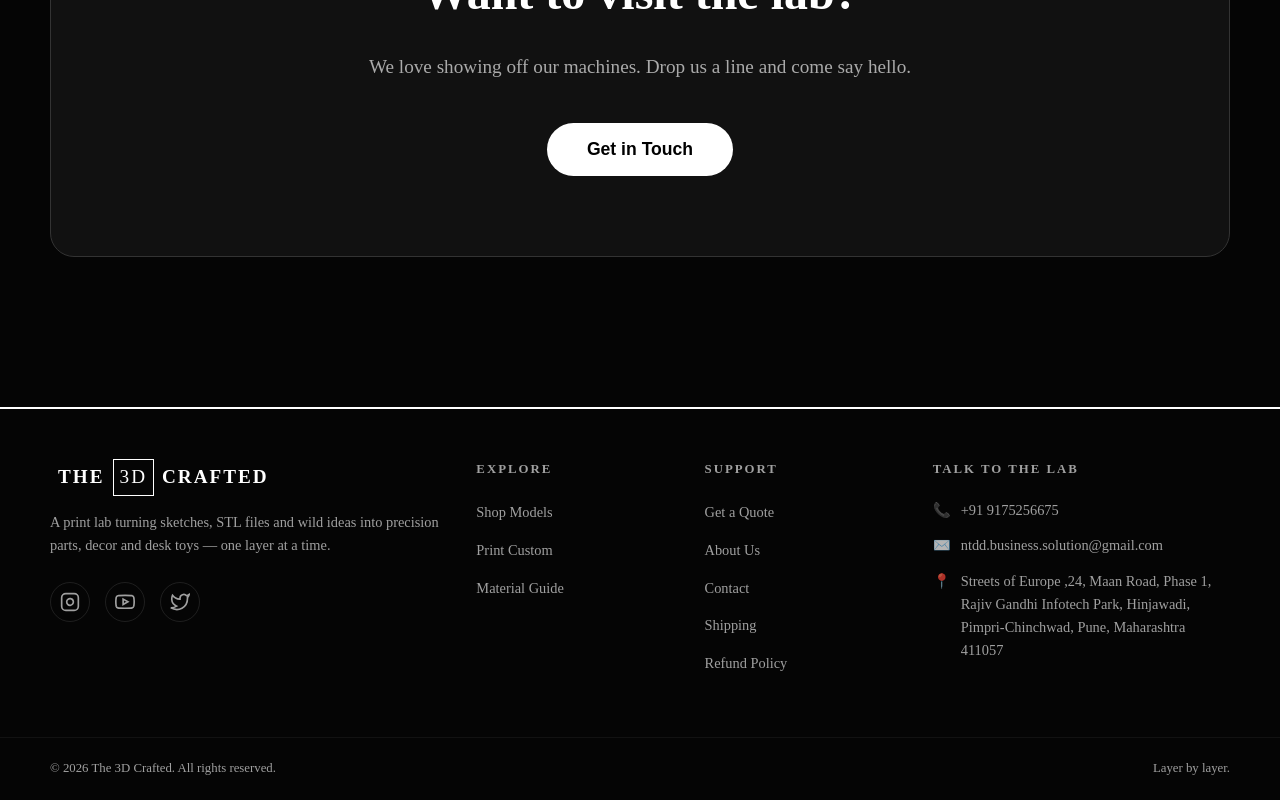
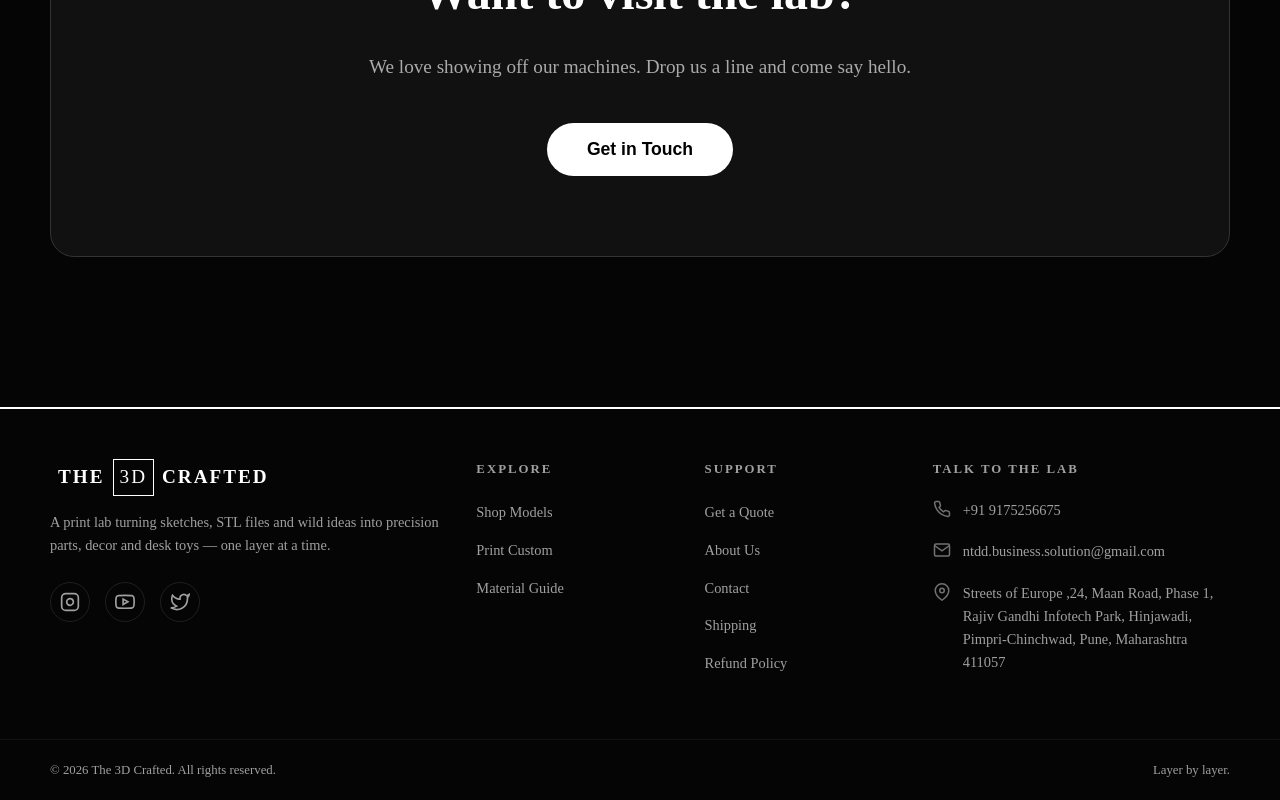
Before and after one commit to nikhilbhaturkar-ai/ntdd, a Next.js app: page /about in a window 1280 px wide. Shown: the part 2228-3028 px from the top of the page. Built offline with nearby package versions, Linux system fonts and the light colour scheme.

Commit message:
Enhance footer contact links with SVGs, clickable URLs, and hover effects

```diff
--- a/src/app/components/Footer.js
+++ b/src/app/components/Footer.js
@@ -46,10 +46,31 @@ export default function Footer() {
 
         <div className="footer-column contact-column">
           <h3>TALK TO THE LAB</h3>
-          <ul>
-            <li><span className="icon">📞</span> +91 9175256675</li>
-            <li><span className="icon">✉️</span> ntdd.business.solution@gmail.com</li>
-            <li><span className="icon">📍</span> Streets of Europe ,24, Maan Road, Phase 1, Rajiv Gandhi Infotech Park, Hinjawadi, Pimpri-Chinchwad, Pune, Maharashtra 411057</li>
+          <ul className="contact-links">
+            <li>
+              <a href="tel:+919175256675">
+                <span className="icon">
+                  <svg viewBox="0 0 24 24" width="18" height="18" stroke="currentColor" strokeWidth="2" fill="none"><path d="M22 16.92v3a2 2 0 0 1-2.18 2 19.79 19.79 0 0 1-8.63-3.07 19.5 19.5 0 0 1-6-6 19.79 19.79 0 0 1-3.07-8.67A2 2 0 0 1 4.11 2h3a2 2 0 0 1 2 1.72 12.84 12.84 0 0 0 .7 2.81 2 2 0 0 1-.45 2.11L8.09 9.91a16 16 0 0 0 6 6l1.27-1.27a2 2 0 0 1 2.11-.45 12.84 12.84 0 0 0 2.81.7A2 2 0 0 1 22 16.92z"></path></svg>
+                </span>
+                +91 9175256675
+              </a>
+            </li>
+            <li>
+              <a href="mailto:ntdd.business.solution@gmail.com">
+                <span className="icon">
+                  <svg viewBox="0 0 24 24" width="18" height="18" stroke="currentColor" strokeWidth="2" fill="none"><path d="M4 4h16c1.1 0 2 .9 2 2v12c0 1.1-.9 2-2 2H4c-1.1 0-2-.9-2-2V6c0-1.1.9-2 2-2z"></path><polyline points="22,6 12,13 2,6"></polyline></svg>
+                </span>
+                ntdd.business.solution@gmail.com
+              </a>
+            </li>
+            <li>
+              <a href="https://www.google.com/maps/search/?api=1&query=Streets+of+Europe+,24,+Maan+Road,+Phase+1,+Rajiv+Gandhi+Infotech+Park,+Hinjawadi,+Pimpri-Chinchwad,+Pune,+Maharashtra+411057" target="_blank" rel="noopener noreferrer">
+                <span className="icon">
+                  <svg viewBox="0 0 24 24" width="18" height="18" stroke="currentColor" strokeWidth="2" fill="none"><path d="M21 10c0 7-9 13-9 13s-9-6-9-13a9 9 0 0 1 18 0z"></path><circle cx="12" cy="10" r="3"></circle></svg>
+                </span>
+                Streets of Europe ,24, Maan Road, Phase 1, Rajiv Gandhi Infotech Park, Hinjawadi, Pimpri-Chinchwad, Pune, Maharashtra 411057
+              </a>
+            </li>
           </ul>
         </div>
       </div>
--- a/src/app/globals.css
+++ b/src/app/globals.css
@@ -673,12 +673,33 @@ body {
 }
 
 .contact-column ul li {
-    color: var(--text-secondary);
     font-size: 0.9rem;
-    display: flex;
-    gap: 10px;
-}
-
+    margin-bottom: 15px;
+}
+
+.contact-links li a {
+    color: var(--text-secondary);
+    text-decoration: none;
+    display: flex;
+    gap: 12px;
+    align-items: flex-start;
+    transition: color 0.3s ease;
+}
+
+.contact-links li a:hover {
+    color: var(--text-primary);
+}
+
+.contact-links .icon {
+    flex-shrink: 0;
+    margin-top: 1px;
+    color: var(--text-secondary);
+    transition: color 0.3s ease;
+}
+
+.contact-links li a:hover .icon {
+    color: var(--text-primary);
+}
 .contact-column .icon {
     opacity: 0.7;
 }
```
